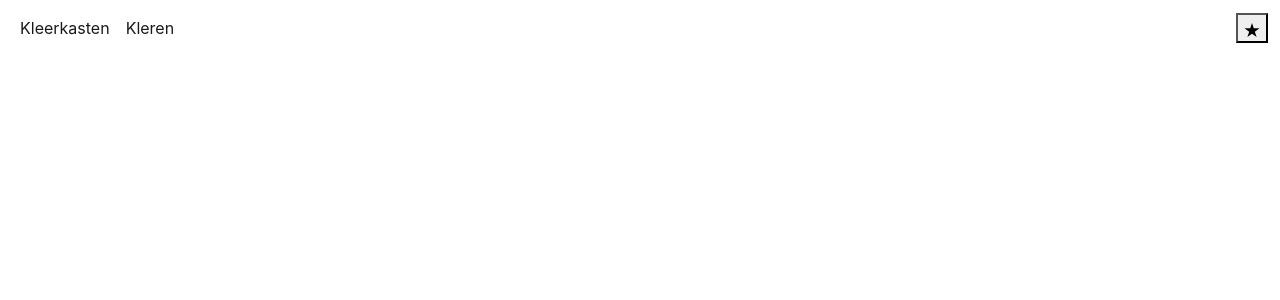
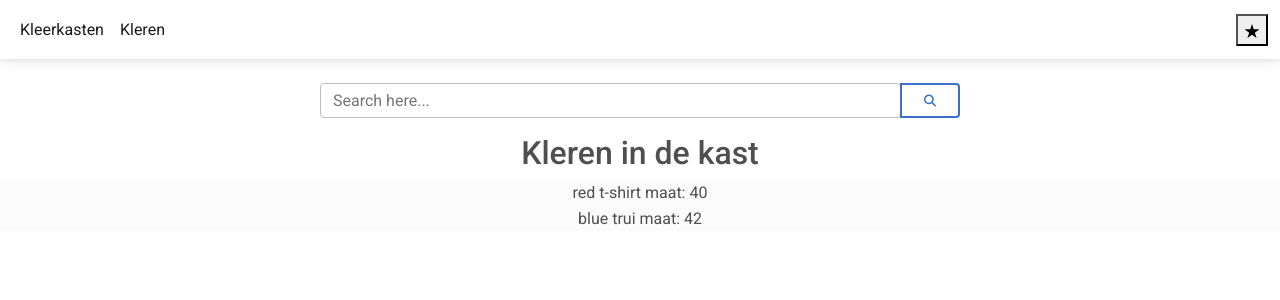
Before and after one commit to LouisDeGruyter/WhereAreMyClothes_FrontEnd, a React (Create React App) app: page /kleren in a window 1280 px wide. Shown: the top 300 px of the page. Built offline with nearby package versions, Linux system fonts and the light colour scheme.

Commit message:
Klerenlijst pagina gemaakt met zoekbalk

```diff
--- a/package.json
+++ b/package.json
@@ -3,11 +3,13 @@
   "version": "0.1.0",
   "private": true,
   "dependencies": {
+    "@fortawesome/fontawesome-free": "^6.2.1",
     "@testing-library/jest-dom": "^5.16.5",
     "@testing-library/react": "^13.4.0",
     "@testing-library/user-event": "^13.5.0",
     "bootstrap": "^5.2.2",
     "koa": "^2.13.4",
+    "mdb-react-ui-kit": "^5.0.0",
     "react": "^18.2.0",
     "react-bootstrap": "^2.6.0",
     "react-dom": "^18.2.0",
--- a/public/index.html
+++ b/public/index.html
@@ -29,6 +29,7 @@
         href="https://cdn.jsdelivr.net/npm/bootstrap@5.2.0-beta1/dist/css/bootstrap.min.css"
         integrity="sha384-0evHe/X+R7YkIZDRvuzKMRqM+OrBnVFBL6DOitfPri4tjfHxaWutUpFmBp4vmVor"
         crossorigin="anonymous" />
+        <link href="https://fonts.googleapis.com/css?family=Roboto:300,400,500,700&display=swap" rel="stylesheet" />
     <title>Kleerkasten</title>
   </head>
   <body>
--- /dev/null
+++ b/src/api/mock_data.js
@@ -0,0 +1,14 @@
+const KLEDING_DATA = [{
+    id: 1,
+    color:'red',
+    type: "t-shirt",
+    size: 40,
+  },
+  {
+    id: 2,
+    color:'blue',
+    type: "trui",
+    size: 42,
+  },
+];
+export {KLEDING_DATA};
--- a/src/components/kleren/Kledinglijst.jsx
+++ b/src/components/kleren/Kledinglijst.jsx
@@ -1,3 +1,37 @@
+import { useState, useMemo, useCallback, useEffect } from 'react';
+import Kledingstuk from "./Kledingstuk";
+import { KLEDING_DATA } from '../../api/mock_data';
+import { MDBContainer } from "mdb-react-ui-kit";
+
+const getFilteredItems = (query,items) => {
+    if (!query)
+       { return items;
+    }
+    return items.filter((kledingstuk) =>  `${kledingstuk.color} ${kledingstuk.type} maat: ${kledingstuk.size}`.toLowerCase().includes(query.toLowerCase()));
+}
+
 export default function Kledinglijst(){
-    return;
+    const [text, setText] = useState('');
+    const [query, setQuery] = useState('');
+
+
+   const filteredItems = useMemo(() => getFilteredItems(query, KLEDING_DATA), [query, KLEDING_DATA]);
+    return(
+    <div className="justify-content-center">
+
+        <div className='input-group mb-3 w-50 mx-auto'>
+    <input type="search" id="search-focus" className="form-control rounded" placeholder="Search here..." value={text} onChange={(e) => setText(e.target.value)} data-cy="Kledinglijst_search_input" />
+    <button type="button" className="btn btn-outline-primary" onClick={() => setQuery(text)} data-cy="transactions_search_btn"><i className="fas fa-search"></i></button>
+    </div>
+
+
+    <h2>Kleren in de kast</h2>
+     <div>
+        {filteredItems.map((value) => (
+            <Kledingstuk key={value.id} {...value} />
+        ))}
+     </div>
+    </div>
+    );
+
 }
--- a/src/components/kleren/Kledingstuk.jsx
+++ b/src/components/kleren/Kledingstuk.jsx
@@ -1,12 +1,16 @@
 import { memo} from 'react';
-import { useThemeColors } from '../../contexts/Theme.context';
+const Kledingstuk = memo(({id,color, type, size }) => {
 
-const Kledingstuk = memo(({color, type, size }) => {
-    const { theme, oppositeTheme } = useThemeColors();
 return (
-    <div className={`bg-${theme} border-${oppositeTheme} mb-4`}>
-    <p>${color} ${type} maat: ${size}</p>
+    <div className={`bg-light border-dark mb`}>
+    {color} {type} maat: {size}
     </div>
 );
 });
-export default Kledingstuk;
+export default memo (function Kledingstuk({id,color, type, size }) {
+    return (
+        <div className={`bg-light border-dark mb`}>
+        {color} {type} maat: {size}
+        </div>
+    );
+    });
--- a/src/index.js
+++ b/src/index.js
@@ -4,7 +4,8 @@ import './index.css';
 import App from './App';
 import reportWebVitals from './reportWebVitals';
 import { BrowserRouter } from "react-router-dom";
-
+import 'mdb-react-ui-kit/dist/css/mdb.min.css';
+import "@fortawesome/fontawesome-free/css/all.min.css";
 const root = ReactDOM.createRoot(document.getElementById('root'));
 root.render(
   <React.StrictMode>
```
Also changed, not shown: 1 other file (tests, documents, lock files or other folders).
